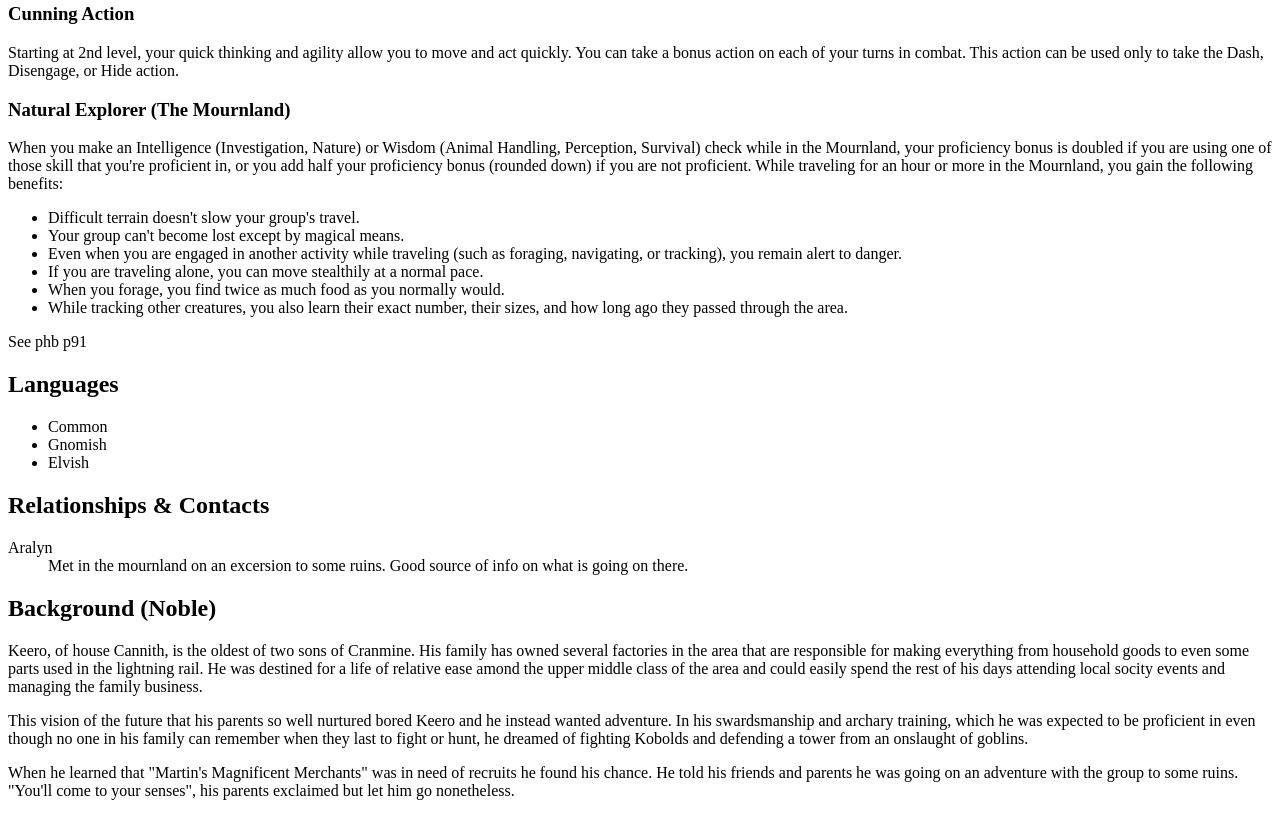
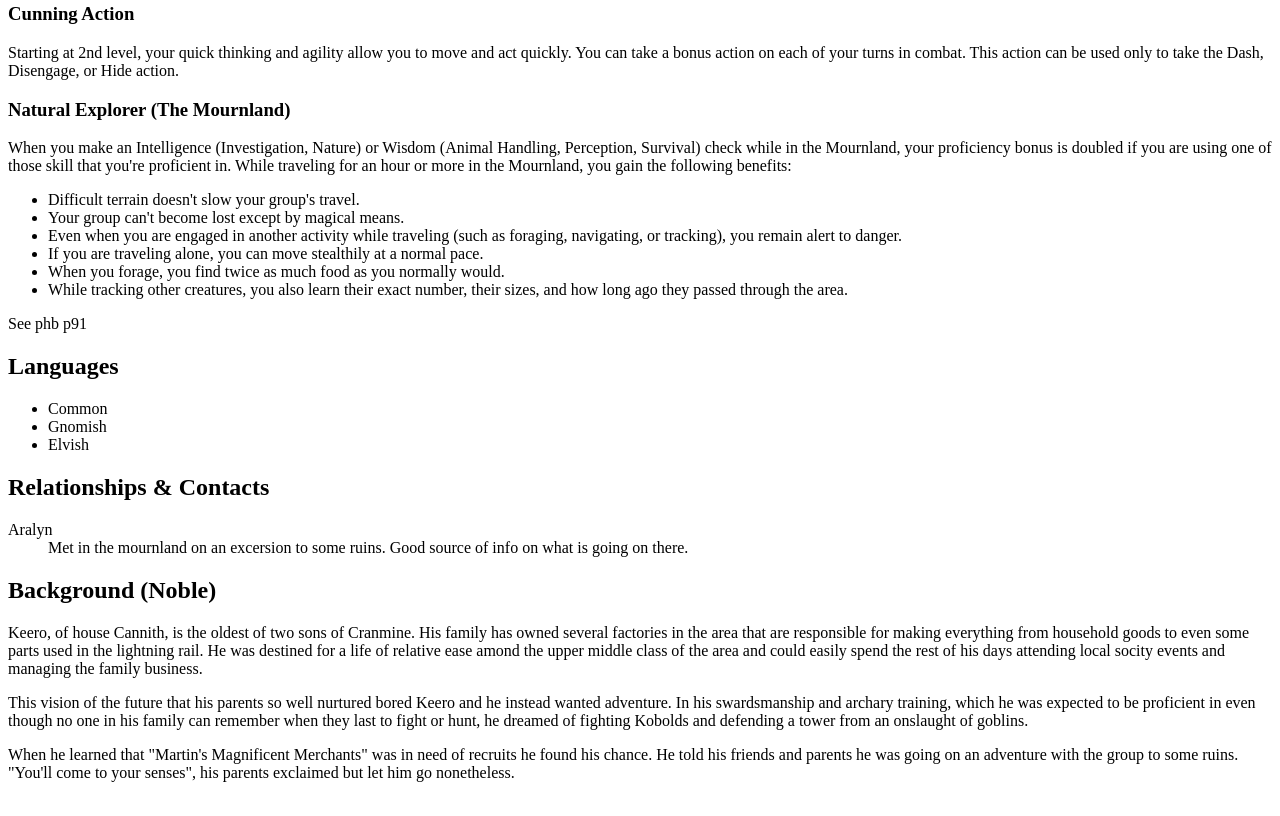
Before and after one commit to prowe/Keero, a website with bundled scripts: page index.html in a window 1280 px wide. Shown: the part 2306-3122 px from the top of the page. Built offline with nearby package versions, Linux system fonts and the light colour scheme.

Commit message:
removing half proficency

```diff
--- a/index.html
+++ b/index.html
@@ -191,7 +191,7 @@
 
             <div>
                 <h3>Natural Explorer (The Mournland)</h3>
-                <p>When you make an Intelligence (Investigation, Nature) or Wisdom (Animal Handling, Perception, Survival) check while in the Mournland, your proficiency bonus is doubled if you are using one of those skill that you're proficient in, or you add half your proficiency bonus (rounded down) if you are not proficient. While traveling for an hour or more in the Mournland, you gain the following benefits:</p>
+                <p>When you make an Intelligence (Investigation, Nature) or Wisdom (Animal Handling, Perception, Survival) check while in the Mournland, your proficiency bonus is doubled if you are using one of those skill that you're proficient in. While traveling for an hour or more in the Mournland, you gain the following benefits:</p>
                 <ul>
                     <li>Difficult terrain doesn't slow your group's travel.</li>
                     <li>Your group can't become lost except by magical means.</li>
```
